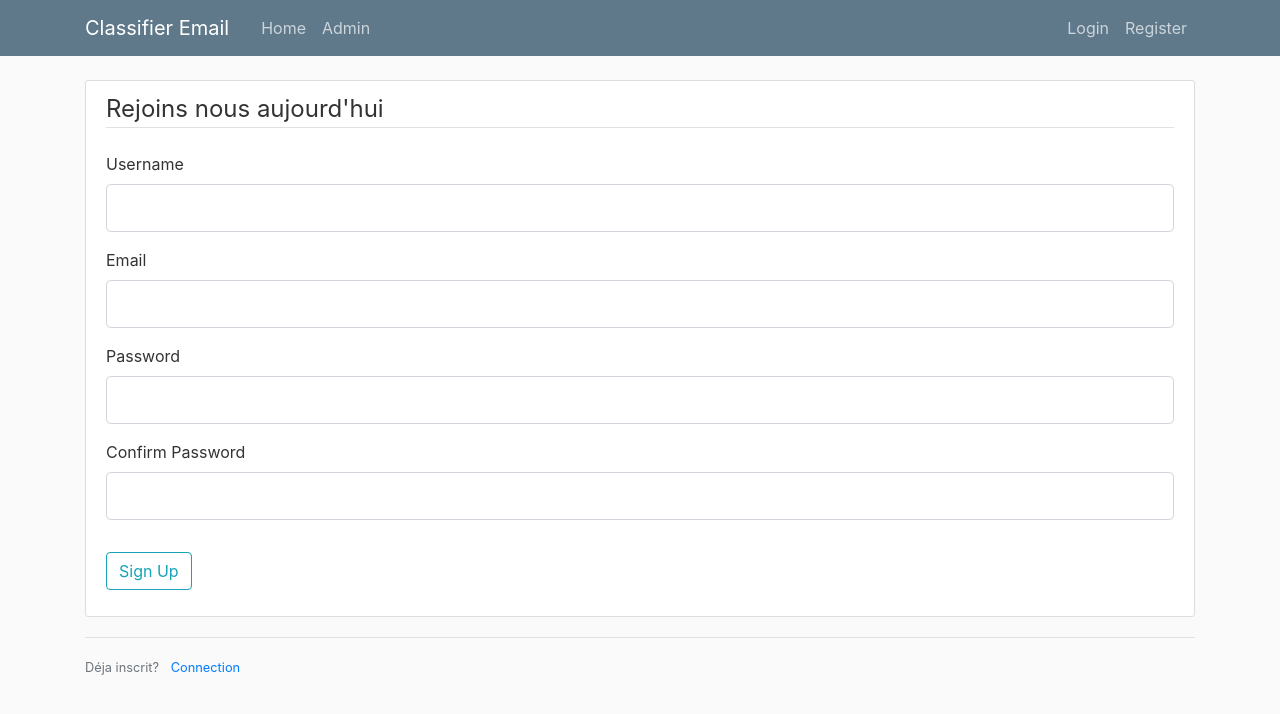
After one commit to FatimaMoqran/appli_chef_d_oeuvre, a Flask app: page /register in a window 1280 px wide. The commit adds this page. Shown: the top 714 px of the page. Run offline with Flask 2, Linux system fonts and the light colour scheme; some libraries are stand-ins or nearby versions.

Commit message:
ajout templates et form

```diff
--- a/flask_app/__init__.py
+++ b/flask_app/__init__.py
@@ -1,8 +1,14 @@
 from flask import Flask
 from flask_sqlalchemy import SQLAlchemy
 
+
 #instancie l'application
 app = Flask(__name__)
+
+#genere une secret key pour les formulaires afin de proteger les cookies
+#on genere la clé en python avec  la librairie secrets
+app.config['SECRET KEY'] = '606c4261b169756bba33c5e36525d288'
+
 
 #configurer la base de donnée (pour l'instant une SQLite)
 app.config['SQLALCHEMY_DATABASE_URI'] = 'sqlite:///site.db'
--- /dev/null
+++ b/flask_app/forms.py
@@ -0,0 +1,30 @@
+#import de flaskform pour faire un formulaire d'enregistrement
+from flask_wtf import FlaskForm
+#pour ajouter les champs pour les noms
+from wtforms import StringField, PasswordField, SubmitField, BooleanField
+#pour ajouter des validations aux champs requis
+from wtforms.validators import DataRequired, Length, Email, EqualTo
+
+#formulaire d'enregistrement
+class RegistrationForm(FlaskForm):
+    username = StringField('Username',
+    #obligation de mettre quelque chose et contrôle de la longueur
+                            validators=[DataRequired(), Length(min=2,max=20)])
+
+    email = StringField('Email',
+                        validators= [DataRequired(), Email()])
+
+    password = PasswordField('Password', validators = [DataRequired()])
+    confirm_password = PasswordField('Confirm Password',
+                                        validators=[DataRequired(), EqualTo('password')])
+    submit = SubmitField('Sign Up')
+
+#formulaire pour se connecter
+class LoginForm(FlaskForm):
+
+    email = StringField('Email',
+                        validators= [DataRequired(), Email()])
+
+    password = PasswordField('Password', validators = [DataRequired()])
+    remember = BooleanField('Remember Me')
+    submit = SubmitField('Login')
--- a/flask_app/routes.py
+++ b/flask_app/routes.py
@@ -1,13 +1,37 @@
 
-from flask import render_template
+from flask import render_template, flash, redirect, url_for
 from flask_app import app
+from flask_app.forms import RegistrationForm, LoginForm
 from flask_app.modelsdatabase import User, Email
 
+
 @app.route('/')
-@app.route('/home')
+@app.route('/home',methods=['POST'])
 def home():
+    print('ok')
     return render_template('home.html')
 
 @app.route('/administrateur')
 def admin():
-    return render_template('administrateur.html')
+    return render_template('administrateur.html', title= 'Page Administrateur')
+
+@app.route("/register", methods=['GET', 'POST'])
+def register():
+    form = RegistrationForm()
+    # flash message pour nous dire si c'est validé ou pas
+    if form.validate_on_submit():
+        flash(f'Le compte est crée pour {form.username.data}!', 'success')
+        return redirect(url_for('home'))
+    return render_template('register.html', title='Register', form=form)
+
+@app.route("/login", methods=["GET","POST"])
+def login():
+    form = LoginForm()
+    if form.validate_on_submit():
+        #simule un  une connection validé
+        if form.email.data == 'admin@blog.com' and form.password.data == 'password':
+            flash('Vous êtes bien connecté', 'success')
+            return redirect(url_for('home'))
+        else:
+            flash('La connection a été refusé. Veuillez vérifier votre email et mot de passe','danger')
+    return render_template('login.html', title='Login', form=form)
--- /dev/null
+++ b/flask_app/static/main.css
@@ -0,0 +1,80 @@
+body {
+    background: #fafafa;
+    color: #333333;
+    margin-top: 5rem;
+  }
+
+  h1, h2, h3, h4, h5, h6 {
+    color: #444444;
+  }
+
+  .bg-steel {
+    background-color: #5f788a;
+  }
+
+  .site-header .navbar-nav .nav-link {
+    color: #cbd5db;
+  }
+
+  .site-header .navbar-nav .nav-link:hover {
+    color: #ffffff;
+  }
+
+  .site-header .navbar-nav .nav-link.active {
+    font-weight: 500;
+  }
+
+  .content-section {
+    background: #ffffff;
+    padding: 10px 20px;
+    border: 1px solid #dddddd;
+    border-radius: 3px;
+    margin-bottom: 20px;
+  }
+
+  .article-title {
+    color: #444444;
+  }
+
+  a.article-title:hover {
+    color: #428bca;
+    text-decoration: none;
+  }
+
+  .article-content {
+    white-space: pre-line;
+  }
+
+  .article-img {
+    height: 65px;
+    width: 65px;
+    margin-right: 16px;
+  }
+
+  .article-metadata {
+    padding-bottom: 1px;
+    margin-bottom: 4px;
+    border-bottom: 1px solid #e3e3e3
+  }
+
+  .article-metadata a:hover {
+    color: #333;
+    text-decoration: none;
+  }
+
+  .article-svg {
+    width: 25px;
+    height: 25px;
+    vertical-align: middle;
+  }
+
+  .account-img {
+    height: 125px;
+    width: 125px;
+    margin-right: 20px;
+    margin-bottom: 16px;
+  }
+
+  .account-heading {
+    font-size: 2.5rem;
+  }
--- /dev/null
+++ b/flask_app/templates/layout.html
@@ -0,0 +1,59 @@
+<!DOCTYPE html>
+<html>
+<head>
+    <!-- Required meta tags -->
+    <meta charset="utf-8">
+    <meta name="viewport" content="width=device-width, initial-scale=1, shrink-to-fit=no">
+
+    <!-- Bootstrap CSS -->
+    <link rel="stylesheet" href="https://stackpath.bootstrapcdn.com/bootstrap/4.4.1/css/bootstrap.min.css" integrity="sha384-Vkoo8x4CGsO3+Hhxv8T/Q5PaXtkKtu6ug5TOeNV6gBiFeWPGFN9MuhOf23Q9Ifjh" crossorigin="anonymous">
+    <link rel="stylesheet" type="text/css" href="{{ url_for('static',filename='main.css') }}">
+    {% if title %}
+        <title>Classifier d'email - {{ title }}</title>
+    {% else %}
+        <title> Classifier d'email </title>
+    {% endif %}
+</head>
+<body>
+    <header class="site-header">
+        <nav class="navbar navbar-expand-md navbar-dark bg-steel fixed-top">
+          <div class="container">
+            <a class="navbar-brand mr-4" href="/">Classifier Email</a>
+            <button class="navbar-toggler" type="button" data-toggle="collapse" data-target="#navbarToggle" aria-controls="navbarToggle" aria-expanded="false" aria-label="Toggle navigation">
+              <span class="navbar-toggler-icon"></span>
+            </button>
+            <div class="collapse navbar-collapse" id="navbarToggle">
+              <div class="navbar-nav mr-auto">
+                <a class="nav-item nav-link" href="{{url_for('home')}}">Home</a>
+                <a class="nav-item nav-link" href="{{url_for('admin')}}">Admin</a>
+              </div>
+              <!-- Navbar Right Side -->
+              <div class="navbar-nav">
+                <a class="nav-item nav-link" href="{{url_for('login')}}">Login</a>
+                <a class="nav-item nav-link" href="{{url_for('register')}}">Register</a>
+              </div>
+            </div>
+          </div>
+        </nav>
+      </header>
+    <div class="container">
+        <!-- pour ajouter les flash messages -->
+        {% with messages = get_flashed_messages(with_categories=true) %}
+            {% if messages %}
+                {% for category, message in messages %}
+                    <div class = "alert alert-{{ category }}">
+                        {{ message }}
+                    </div>
+                {%  endfor %}
+            {% endif %}
+        {% endwith %}
+        {% block content %}{% endblock %}
+    </div>
+
+    <!-- Optional JavaScript -->
+    <!-- jQuery first, then Popper.js, then Bootstrap JS -->
+    <script src="https://code.jquery.com/jquery-3.4.1.slim.min.js" integrity="sha384-J6qa4849blE2+poT4WnyKhv5vZF5SrPo0iEjwBvKU7imGFAV0wwj1yYfoRSJoZ+n" crossorigin="anonymous"></script>
+    <script src="https://cdn.jsdelivr.net/npm/popper.js@1.16.0/dist/umd/popper.min.js" integrity="sha384-Q6E9RHvbIyZFJoft+2mJbHaEWldlvI9IOYy5n3zV9zzTtmI3UksdQRVvoxMfooAo" crossorigin="anonymous"></script>
+    <script src="https://stackpath.bootstrapcdn.com/bootstrap/4.4.1/js/bootstrap.min.js" integrity="sha384-wfSDF2E50Y2D1uUdj0O3uMBJnjuUD4Ih7YwaYd1iqfktj0Uod8GCExl3Og8ifwB6" crossorigin="anonymous"></script>
+</body>
+</html>
--- /dev/null
+++ b/flask_app/templates/register.html
@@ -0,0 +1,78 @@
+{% extends "layout.html" %}
+{% block content %}
+    <div class="content-section">
+        <form method="POST" action="">
+        <!--fait partie de la protection des cookies-->
+        {{ form.hidden_tag()}}
+        <fieldset class="form-group">
+            <legend class="border-bottom mb-4">Rejoins nous aujourd'hui</legend>
+            <div class="form-group">
+                {{form.username.label(class="form-control-label")}}
+
+                {% if form.username.errors %}
+                    {{ form.username(class="form-control form-control-lg is-invalid") }}
+                    <div class="invalid-feedback">
+                        {% for error in form.username.errors %}
+                        <span> {{ error }}</span>
+                        {% endfor %}
+                    </div>
+
+                {% else %}
+                    {{form.username(class="form-control form-control-lg") }}
+                {% endif %}
+            </div>
+            <div class="form-group">
+                {{form.email.label(class="form-control-label")}}
+                {% if form.email.errors %}
+                {{ form.email(class="form-control form-control-lg is-invalid") }}
+                <div class="invalid-feedback">
+                    {% for error in form.email.errors %}
+                    <span> {{ error }}</span>
+                    {% endfor %}
+                </div>
+
+            {% else %}
+                {{form.email(class="form-control form-control-lg") }}
+            {% endif %}
+            </div>
+            <div class="form-group">
+                {{form.password.label(class="form-control-label")}}
+                {% if form.password.errors %}
+                {{ form.password(class="form-control form-control-lg is-invalid") }}
+                <div class="invalid-feedback">
+                    {% for error in form.password.errors %}
+                    <span> {{ error }}</span>
+                    {% endfor %}
+                </div>
+
+            {% else %}
+                {{form.password(class="form-control form-control-lg") }}
+            {% endif %}
+            </div>
+            <div class="form-group">
+                {{form.confirm_password.label(class="form-control-label")}}
+                {% if form.confirm_password.errors %}
+                {{ form.confirm_password(class="form-control form-control-lg is-invalid") }}
+                <div class="invalid-feedback">
+                    {% for error in form.confirm_password.errors %}
+                    <span> {{ error }}</span>
+                    {% endfor %}
+                </div>
+
+            {% else %}
+                {{form.confirm_password(class="form-control form-control-lg") }}
+            {% endif %}
+            </div>
+        </fieldset>
+        <div class="form-group">
+            {{ form.submit(class="btn btn-outline-info")}}
+        </div>
+        </form>
+    </div>
+    <div class="border-top pt-3">
+        <small class="text-muted">
+            Déja inscrit? <a class="ml-2" href="{{ url_for('login')}}">Connection</a>
+
+        </small>
+    </div>
+{% endblock content %}
--- a/run.py
+++ b/run.py
@@ -3,4 +3,5 @@ from flask_app import app
 
 #permet de runner l'application directement dans python
 if __name__ == '__main__':
+    app.config['SECRET_KEY'] = '606c4261b169756bba33c5e36525d288'
     app.run(debug=True)
```
Also changed, not shown: flask_app/modelsdatabase.py (+7 -0 lines), flask_app/templates/administrateur.html (+3 -8 lines), flask_app/templates/home.html (+19 -9 lines), flask_app/templates/login.html (added, +54 -0 lines).
